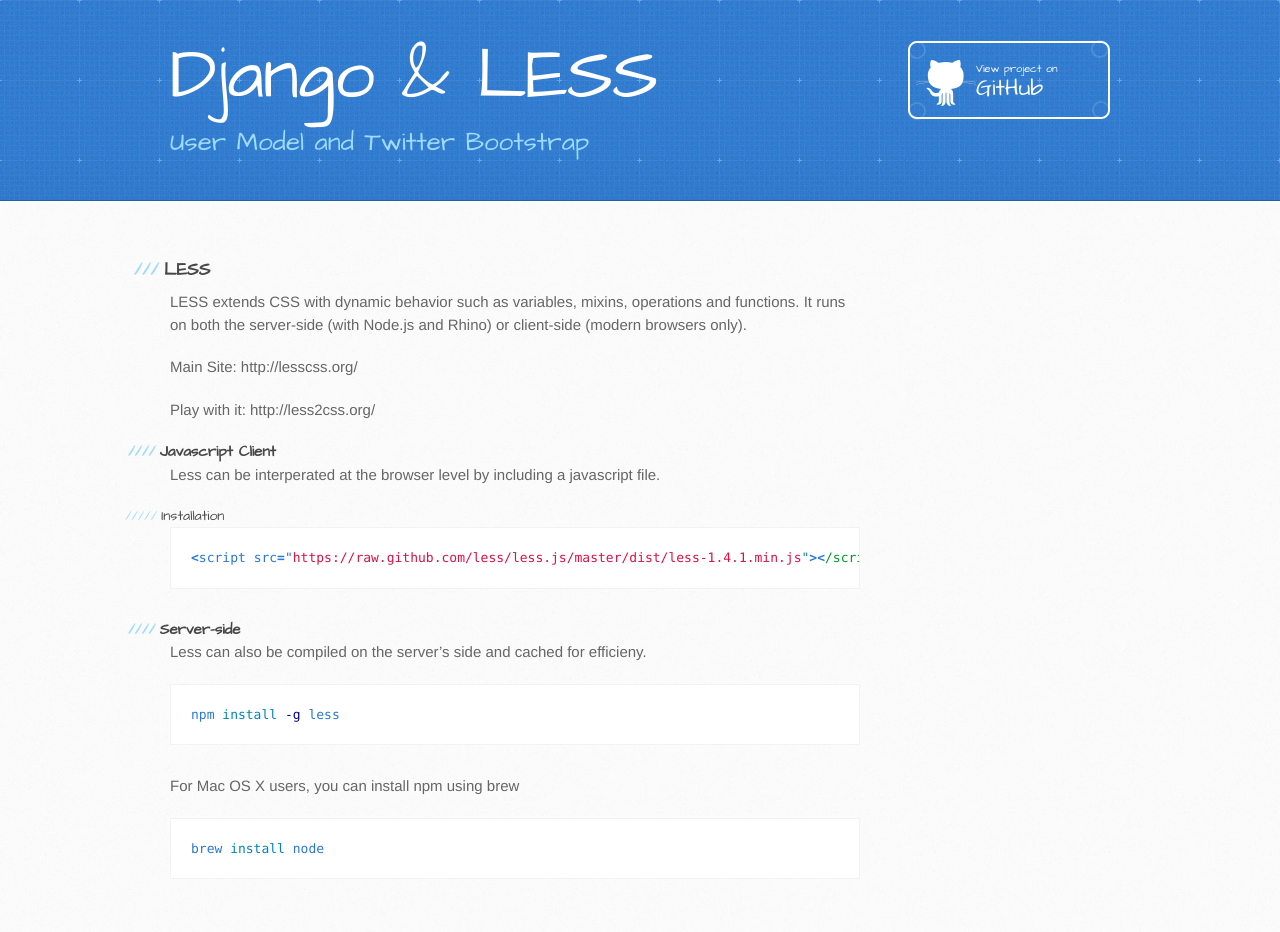
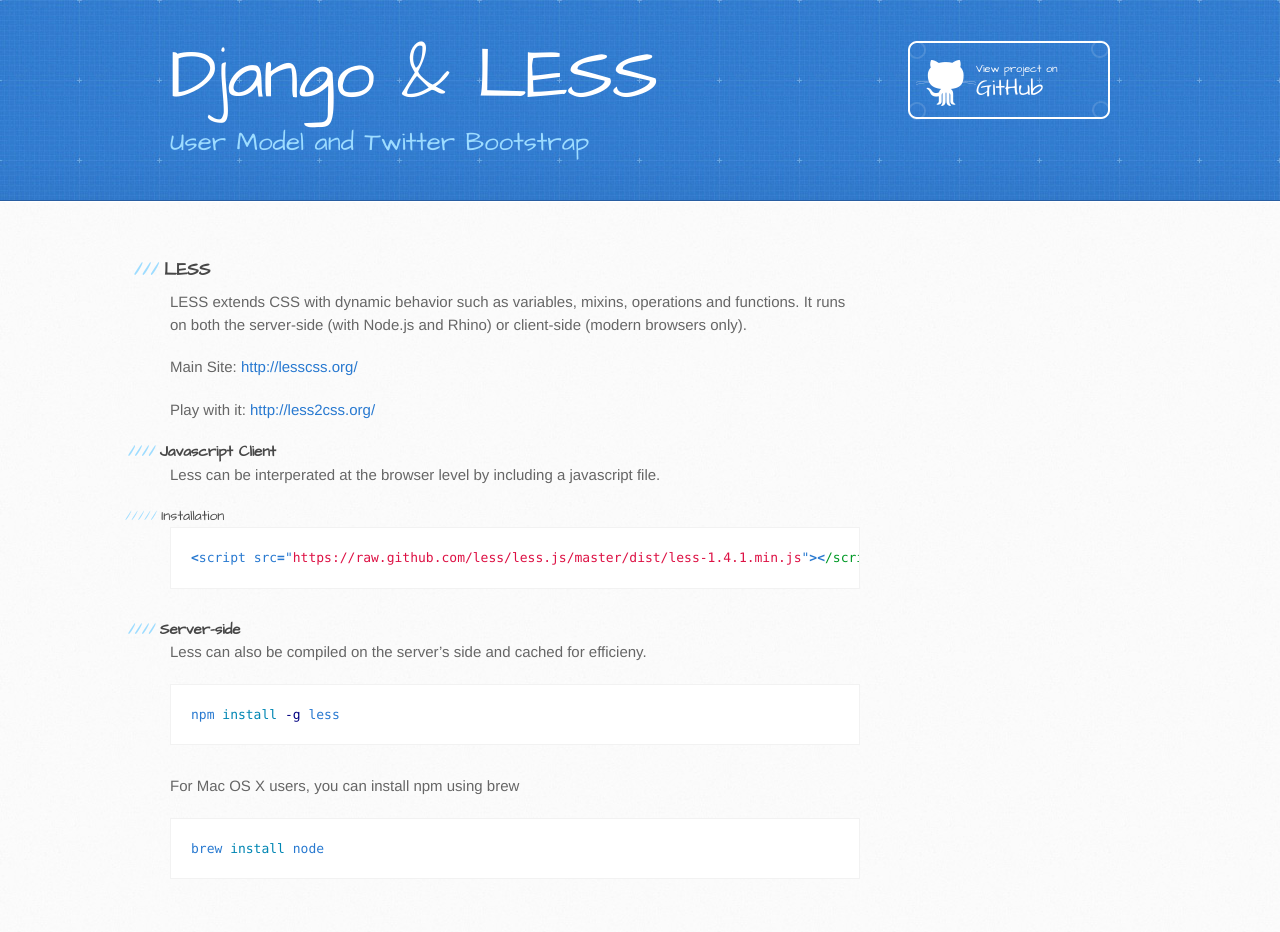
Before and after one commit to bxm156/django-meetup, a Jekyll site: the page built from less/requirements.md, in a window 1280 px wide. Built offline with Jekyll 4.4.1, drawn with Linux system fonts in a browser that asks for light colours; Markdown is read by kramdown in place of the engine named in the settings; some of the changed lines change nothing that is shown.

Commit message:
Add links

```diff
--- a/less/requirements.md
+++ b/less/requirements.md
@@ -6,9 +6,9 @@
 ### LESS
 LESS extends CSS with dynamic behavior such as variables, mixins, operations and functions. It runs on both the server-side (with Node.js and Rhino) or client-side (modern browsers only).
 
-Main Site: http://lesscss.org/
+Main Site: [http://lesscss.org/](http://lesscss.org/)
 
-Play with it: http://less2css.org/
+Play with it: [http://less2css.org/](http://less2css.org/)
 
 
 ####Javascript Client
```
